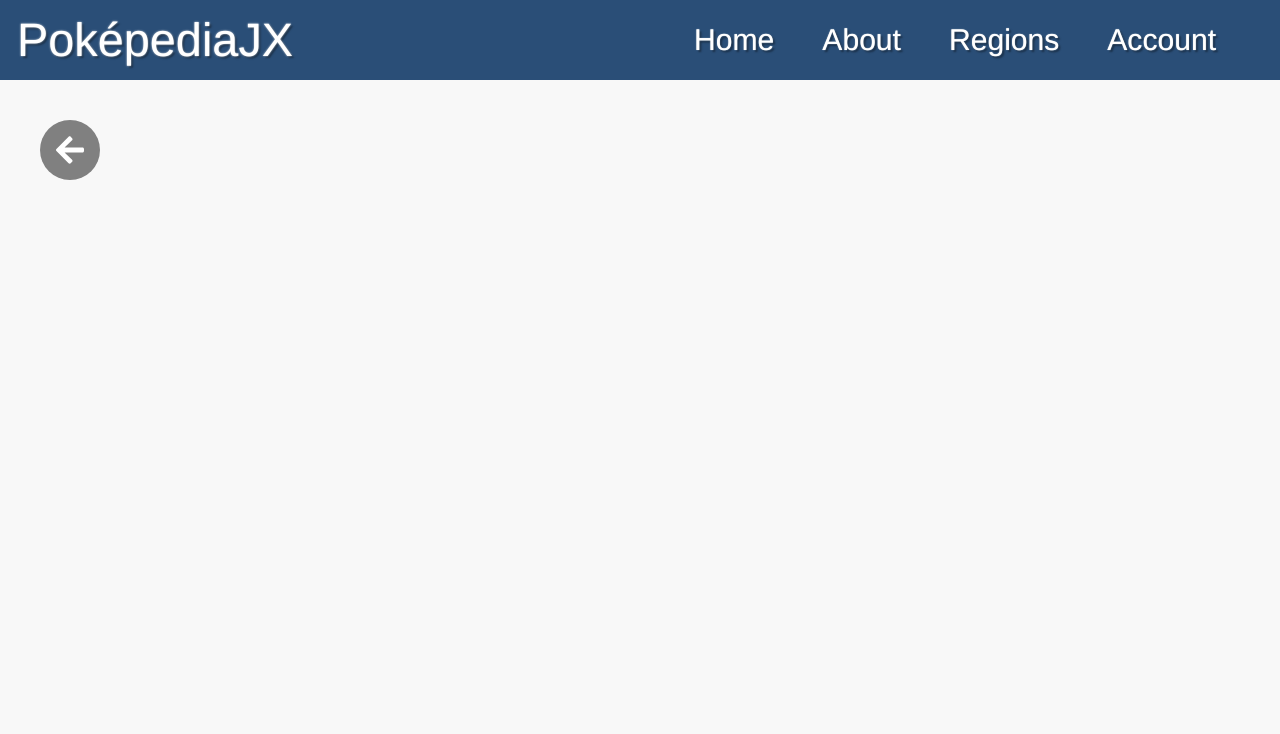
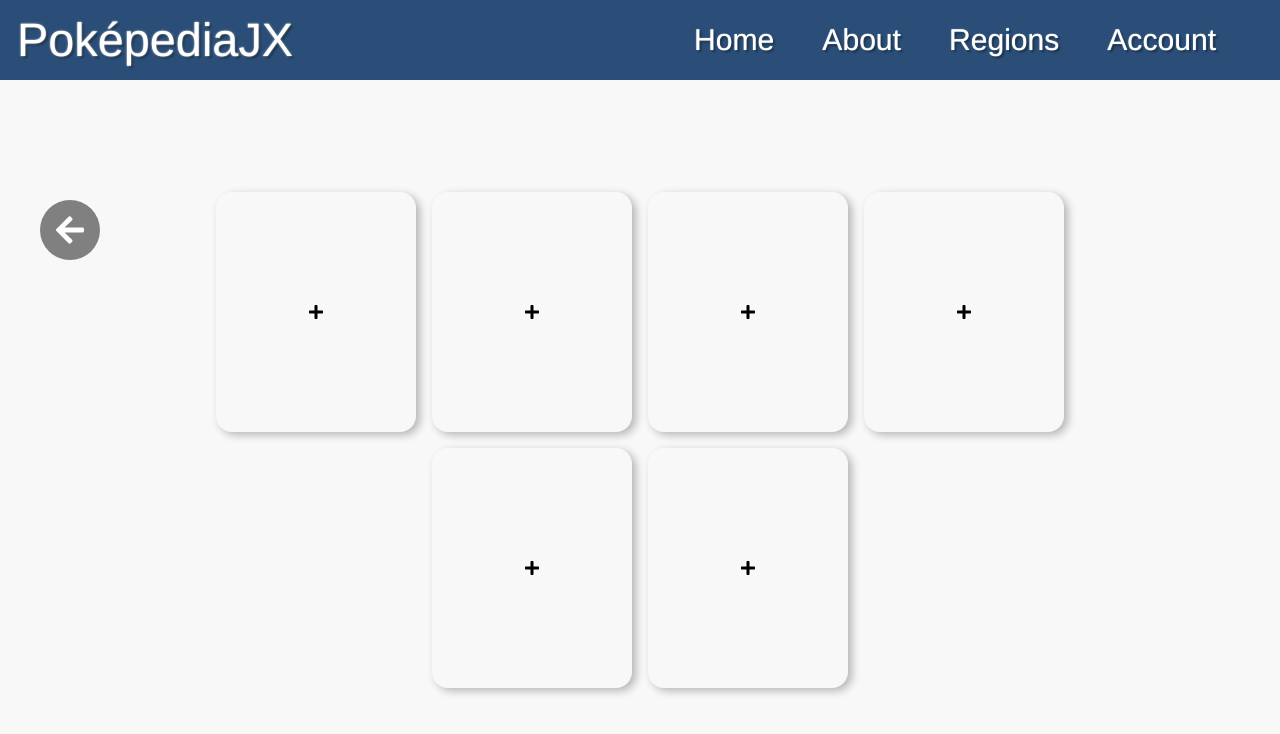
Before and after one commit to rJefferyXie/Pokepedia-React, a React (Create React App) app in the folder client/: page /team in a window 1280 px wide. Shown: the top 734 px of the page. Built offline with nearby package versions, Linux system fonts and the light colour scheme.

Commit message:
Displays team cards for empty slots.

```diff
--- a/client/src/components/Team/Team.css
+++ b/client/src/components/Team/Team.css
@@ -1,19 +1,19 @@
 #Team-container {
-    width: 100vw;
-    height: 100vh;
     text-transform: capitalize;
     align-items: flex-end;
     position: relative;
 }
 
 #Team-page {
-    height: calc(100% - 80px);
+    height: calc(100vh - 80px);
     width: 100%;
     overflow-y: auto;
+    margin: 80px auto;
+    position: relative;
 }
 
 #Team-wrapper {
-    width: 100%;
+    width: min(100%, 960px);
     flex-wrap: wrap;
     justify-content: center;
     align-items: center;
@@ -21,5 +21,7 @@
 }
 
 @media screen and(max-width: 960px) {
-
+    #Team-page {
+        margin: 160px auto;
+    }
 }
--- a/client/src/components/Team/Team.js
+++ b/client/src/components/Team/Team.js
@@ -1,6 +1,6 @@
 import "./Team.css";
 
-import { faArrowLeft } from "@fortawesome/free-solid-svg-icons";
+import { faArrowLeft, faPlus } from "@fortawesome/free-solid-svg-icons";
 import { FontAwesomeIcon } from "@fortawesome/react-fontawesome";
 
 import PokemonCard from "../../components/PokemonCard/PokemonCard";
@@ -26,14 +26,14 @@ const Team = () => {
 
   return (
     <section id="Team-container" className="flex">
+        <div id="Team-page" className="flex">
             <button className="return-button pokemon-button flex" onClick={() => previousPage()}>
               <FontAwesomeIcon icon={faArrowLeft} style={{margin: "auto"}}></FontAwesomeIcon>
             </button>
-        <div id="Team-page" className="flex">
             <div id="Team-wrapper" className="flex">
-                {pokemonTeam.map((pokemon, index) => {
-                  if (pokemon === undefined) return false;
-                  return <PokemonCard pokemonData={pokemon.pokemonData} speciesData={pokemon.speciesData} pokedexIndex={pokemon.pokedexIndex} teamIndex={index} addToTeam={addPokemon} removeFromTeam={removePokemon} key={index}></PokemonCard>
+              {[...Array(6)].map((_, i) => {
+                if (pokemonTeam[i] === undefined) { return <div className="pokemon-container flex"><FontAwesomeIcon icon={faPlus} style={{margin: "auto", fontSize: "1rem"}}></FontAwesomeIcon></div> }
+                return <PokemonCard pokemonData={pokemonTeam[i].pokemonData} speciesData={pokemonTeam[i].speciesData} pokedexIndex={pokemonTeam[i].pokedexIndex} teamIndex={i} addToTeam={addPokemon} removeFromTeam={removePokemon} key={i}></PokemonCard>
               })}
             </div>
         </div>
```
Lines whose indentation alone changed are shown as unchanged.
